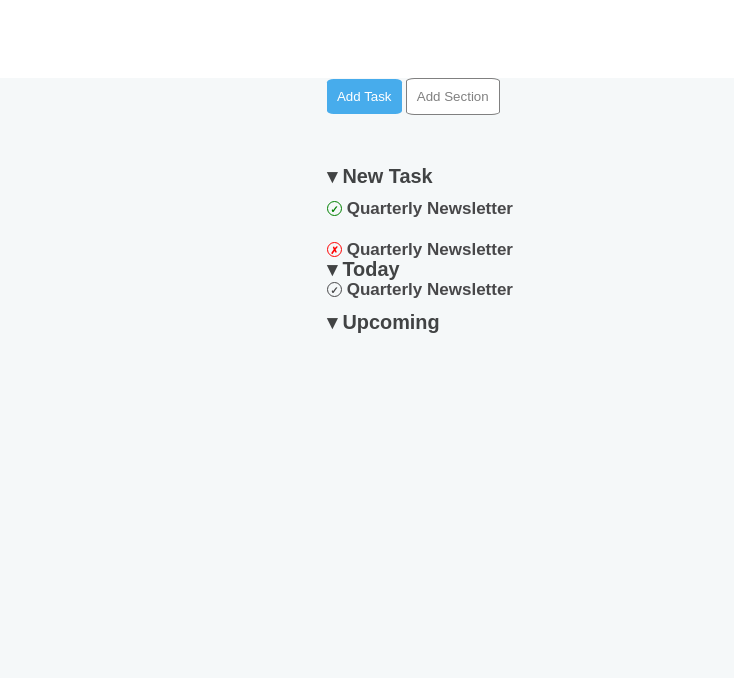
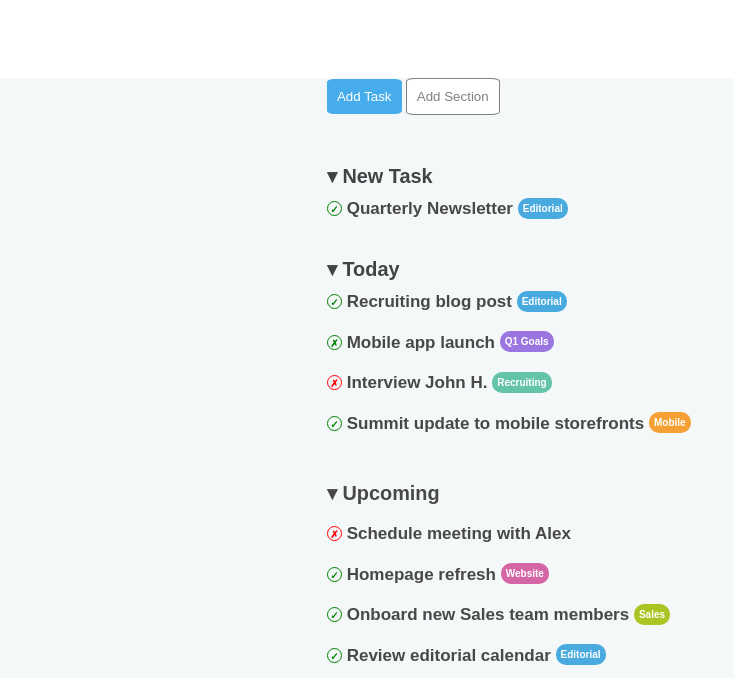
Before and after one commit to Giovanni-Iapichino/html-css-toboolist, a plain HTML site: page index.html in a window 1280 px wide. Shown: the part 122-800 px from the top of the page, without its empty margins (0-734 px from the left). Drawn offline with Linux system fonts and the light colour scheme.

Commit message:
end-badge

```diff
--- a/css/style.css
+++ b/css/style.css
@@ -121,7 +121,7 @@ ul.task-list {
 
 /* BADGE */
 
-.badge {
+.task-category {
   color: #fff;
   font-size: 10px;
   padding: 5px;
@@ -129,5 +129,26 @@ ul.task-list {
   vertical-align: middle;
 }
 
-.badge.backgroud-color {
+.editorial {
+  background-color: #48aadf;
 }
+
+.q1-goals {
+  background-color: #9b76e0;
+}
+
+.recruiting {
+  background-color: #64c4aa;
+}
+
+.mobile {
+  background-color: #f5a034;
+}
+
+.website {
+  background-color: #d466a6;
+}
+
+.sales {
+  background-color: #abc524;
+}
--- a/index.html
+++ b/index.html
@@ -32,33 +32,61 @@
                 <li class="task-item">
                   <span class="task-status task-check">&check;</span>
                   <span class="task-description">Quarterly Newsletter</span>
-                  <spam class="task-category"></spam>
-                </li>
-                <li class="task-item">
-                  <span class="task-status task-cross">&cross;</span>
-                  <span class="task-description">Quarterly Newsletter</span>
-                  <spam class="task-category"></spam>
-                </li>
-                <li class="task-item">
-                  <span class="task-status">&check;</span>
-                  <span class="task-description">Quarterly Newsletter</span>
-                  <spam class="task-category"></spam>
+                  <spam class="task-category editorial">Editorial</spam>
                 </li>
               </ul>
 
               <li>
                 <h3>&blacktriangledown; Today</h3>
               </li>
+              <ul class="task-list">
+                <li class="task-item">
+                  <span class="task-status task-check">&check;</span>
+                  <span class="task-description">Recruiting blog post</span>
+                  <spam class="task-category editorial">Editorial</spam>
+                </li>
+                <li class="task-item">
+                  <span class="task-status task-check">&cross;</span>
+                  <span class="task-description">Mobile app launch</span>
+                  <spam class="task-category q1-goals">Q1 Goals</spam>
+                </li>
+                <li class="task-item">
+                  <span class="task-status task-cross">&cross;</span>
+                  <span class="task-description">Interview John H.</span>
+                  <spam class="task-category recruiting">Recruiting</spam>
+                </li>
+                <li class="task-item">
+                    <span class="task-status task-check">&check;</span>
+                    <span class="task-description">Summit update to mobile storefronts</span>
+                    <spam class="task-category mobile">Mobile</spam>
+                  </li>
               <li>
                 <h3>&blacktriangledown; Upcoming</h3>
               </li>
+              <ul>
+                <li class="task-item">
+                  <span class="task-status task-cross">&cross;</span>
+                  <span class="task-description">Schedule meeting with Alex</span>
+                </li>
+                <li class="task-item">
+                  <span class="task-status task-check">&check;</span>
+                  <span class="task-description">Homepage refresh</span>
+                  <spam class="task-category website">Website</spam>
+                </li>
+                <li class="task-item">
+                  <span class="task-status task-check">&check;</span>
+                  <span class="task-description">Onboard new Sales team members</span>
+                  <spam class="task-category sales">Sales</spam>
+                </li>
+                <li class="task-item">
+                    <span class="task-status task-check">&check;</span>
+                    <span class="task-description">Review editorial calendar</span>
+                    <spam class="task-category editorial">Editorial</spam>
+              </ul>
             </ul>
           </section>
         </div>
       </div>
     </main>
-
-    <!-- FOOTER -->
-    <footer></footer>
   </body>
 </html>
```
